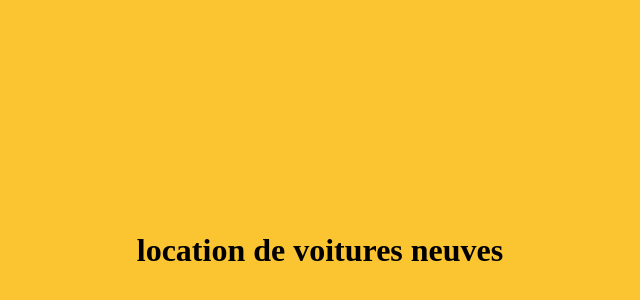
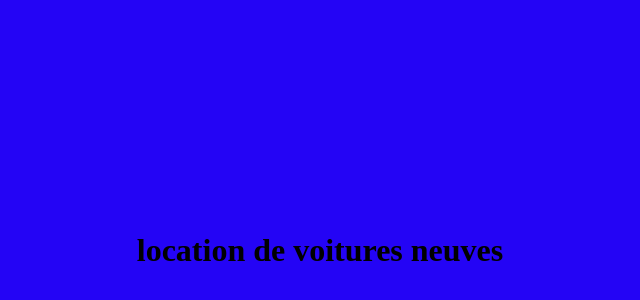
Before and after one commit to bibidion4/fistStep, a plain HTML site: page index.html in a window 1280 px wide. Shown: the part 42-342 px from the top of the page, without its empty margins (320-960 px from the left). Drawn offline with Linux system fonts and the light colour scheme.

Commit message:
changement couleur en bleu

```diff
--- a/index.html
+++ b/index.html
@@ -8,7 +8,7 @@
         <meta name="viewport" content="width=device-width, initial-scale=1">
         <link rel="stylesheet" href="">
     </head>
-    <body style="background-color:#fbc531;">
+    <body style="background-color:#2404f5;">
       <h1 style="padding-top: 20%; padding-bottom: 20%; text-align: center;">location de voitures neuves</h1>
         <script src="" async defer></script>
     </body>
```
